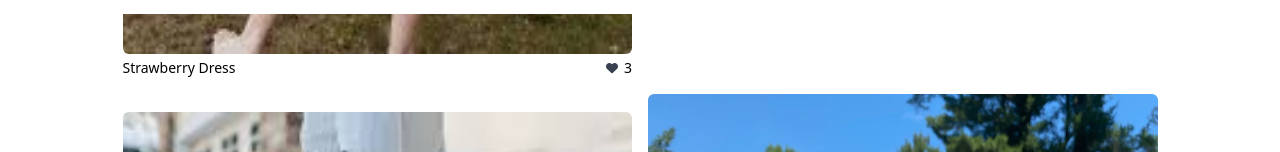
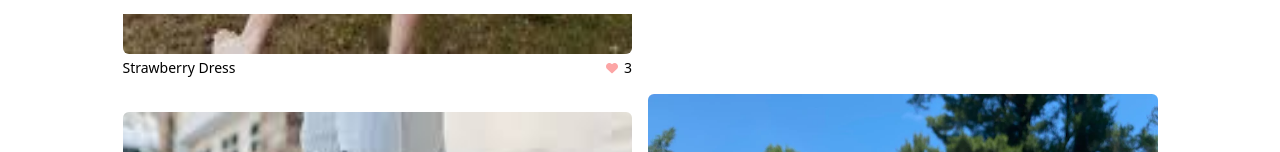
Before and after one commit to kyuhochoilee/croshare, a React (Create React App) app: page /account in a window 1280 px wide. Shown: the part 786-938 px from the top of the page. Built offline with nearby package versions, Linux system fonts and the light colour scheme.

Commit message:
changed account post heart color

```diff
--- a/src/components/account/AccountPost.js
+++ b/src/components/account/AccountPost.js
@@ -12,7 +12,7 @@ const AccountPost = ({title, postPic, likes}) => {
             <div className='flex flex-row justify-between items-center pt-1'>
               <p className='text-sm' >{title}</p>
               <div className='flex flex-row items-center'>
-                <FontAwesomeIcon icon={faHeart} className="text-xs text-gray-700" />
+                <FontAwesomeIcon icon={faHeart} className="text-xs text-red-300" />
                 <p className='text-sm pl-1.5'>{likes}</p>
               </div>
             </div>
```
